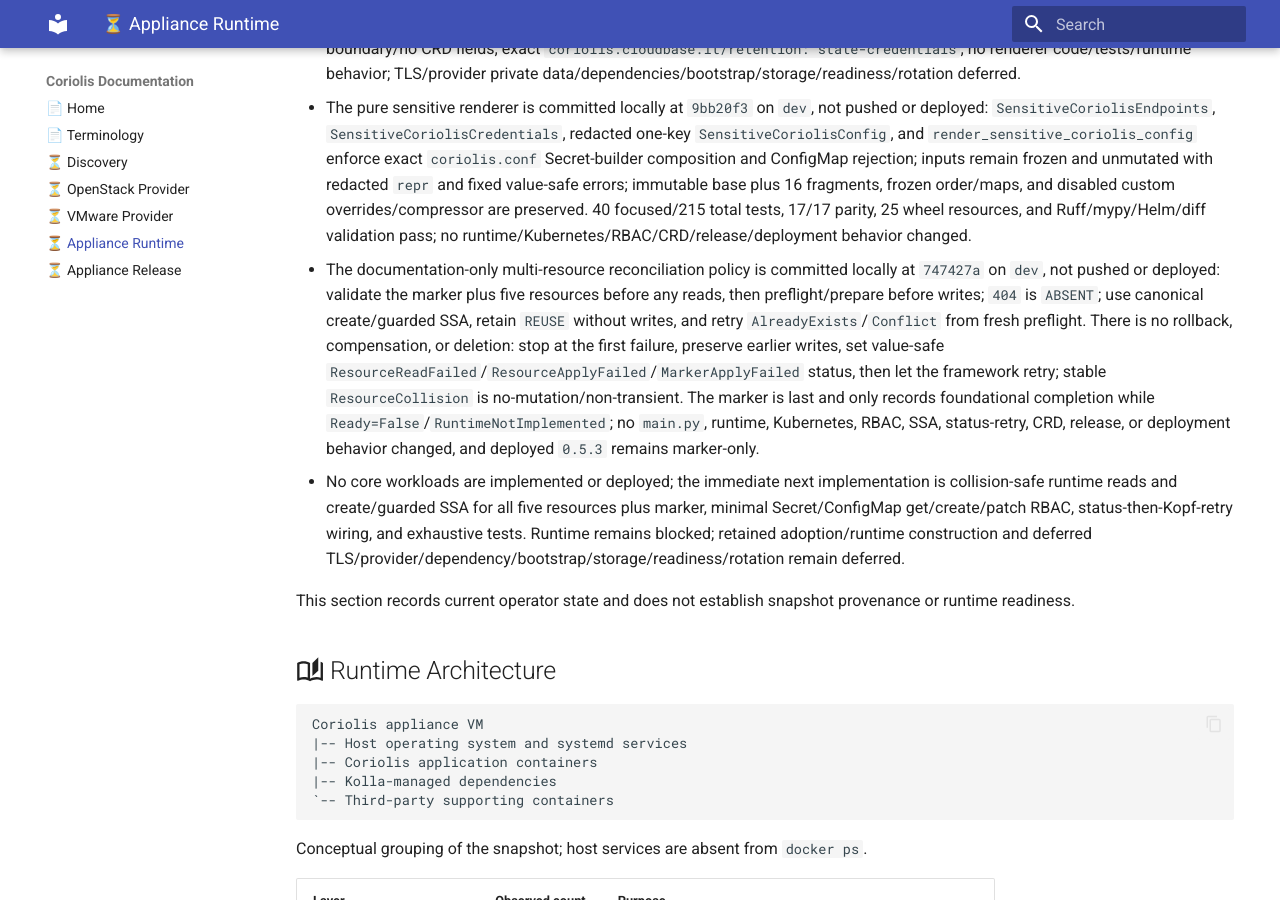
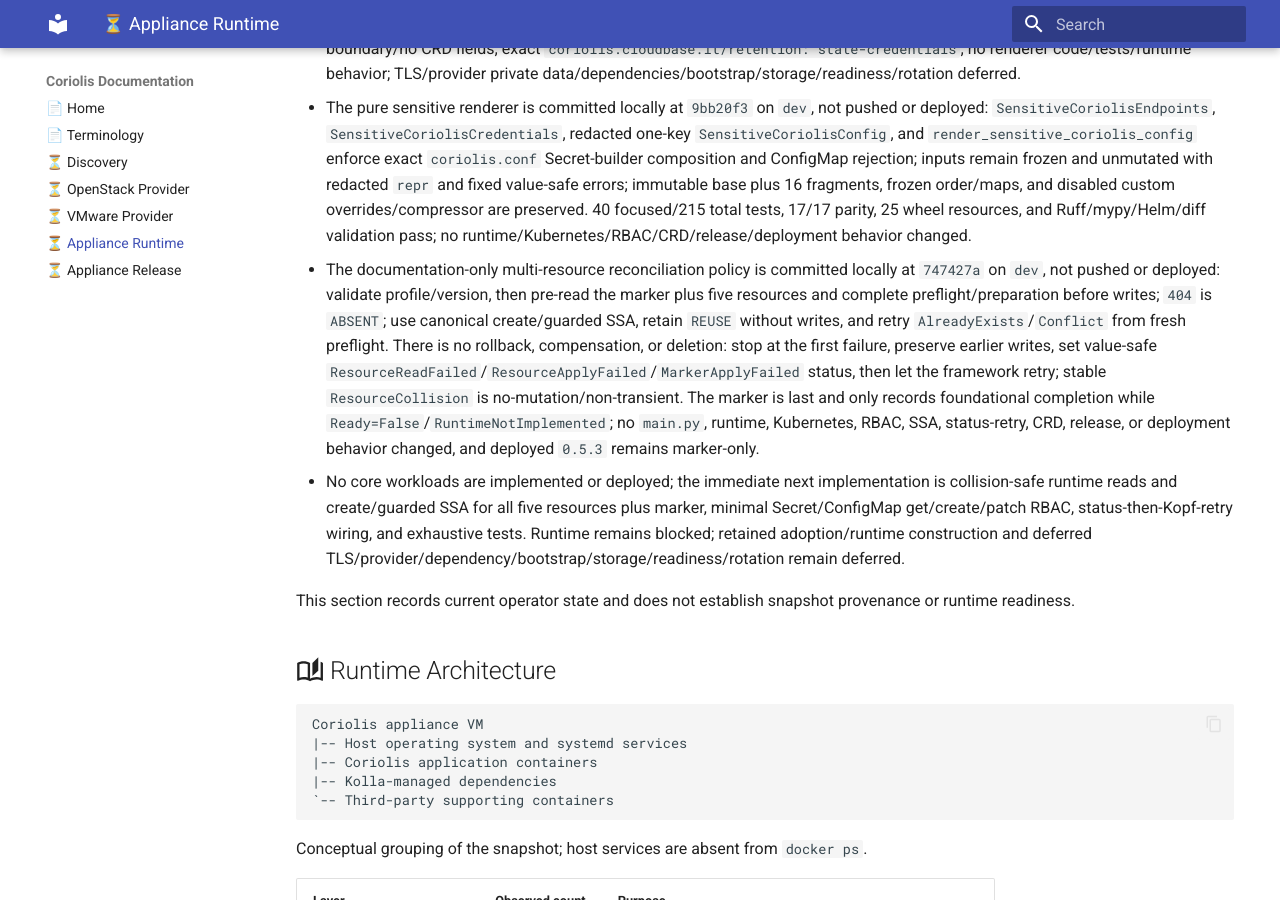
Before and after one commit to radumoisan/coriolis, an MkDocs documentation site: the page built from docs/appliance-runtime.md, in a window 1280 px wide and 900 px high, scrolled down 1766 px. Built offline with MkDocs 1.6.1 and Material for MkDocs 9.7.7, drawn with Linux system fonts in a browser that asks for light colours.

```diff
--- a/docs/appliance-runtime.md
+++ b/docs/appliance-runtime.md
@@ -32,7 +32,7 @@
 - The pure foundational five-resource preflight is committed locally at `35eac9b` on `dev`, not pushed or deployed: `OwnedClassification` treats an exact owner metadata/controller match as `MANAGED` despite content/type drift; all five resources receive metadata checks before retained semantics; semantic `ValueError` fails closed to `COLLISION`; generators run only for the corresponding `ABSENT` resource after collision-free validation; credentials are hidden from `repr` and remain value-safe. 23 focused/194 total tests pass; no runtime/Kubernetes/RBAC/CRD/release/deployment behavior changed.
 - The documentation-only sensitive `coriolis.conf` renderer contract is committed locally at `574efcf` on `dev`, not pushed or deployed: exact one-key owner-referenced Secret boundary; immutable upstream base template and all 16 provider fragments/provider order/maps; custom overrides and compressor disabled; explicit internal inputs/value-safe redacted boundary/no CRD fields; exact `coriolis.cloudbase.it/retention: state-credentials`; no renderer code/tests/runtime behavior; TLS/provider private data/dependencies/bootstrap/storage/readiness/rotation deferred.
 - The pure sensitive renderer is committed locally at `9bb20f3` on `dev`, not pushed or deployed: `SensitiveCoriolisEndpoints`, `SensitiveCoriolisCredentials`, redacted one-key `SensitiveCoriolisConfig`, and `render_sensitive_coriolis_config` enforce exact `coriolis.conf` Secret-builder composition and ConfigMap rejection; inputs remain frozen and unmutated with redacted `repr` and fixed value-safe errors; immutable base plus 16 fragments, frozen order/maps, and disabled custom overrides/compressor are preserved. 40 focused/215 total tests, 17/17 parity, 25 wheel resources, and Ruff/mypy/Helm/diff validation pass; no runtime/Kubernetes/RBAC/CRD/release/deployment behavior changed.
-- The documentation-only multi-resource reconciliation policy is committed locally at `747427a` on `dev`, not pushed or deployed: validate the marker plus five resources before any reads, then preflight/prepare before writes; `404` is `ABSENT`; use canonical create/guarded SSA, retain `REUSE` without writes, and retry `AlreadyExists`/`Conflict` from fresh preflight. There is no rollback, compensation, or deletion: stop at the first failure, preserve earlier writes, set value-safe `ResourceReadFailed`/`ResourceApplyFailed`/`MarkerApplyFailed` status, then let the framework retry; stable `ResourceCollision` is no-mutation/non-transient. The marker is last and only records foundational completion while `Ready=False`/`RuntimeNotImplemented`; no `main.py`, runtime, Kubernetes, RBAC, SSA, status-retry, CRD, release, or deployment behavior changed, and deployed `0.5.3` remains marker-only.
+- The documentation-only multi-resource reconciliation policy is committed locally at `747427a` on `dev`, not pushed or deployed: validate profile/version, then pre-read the marker plus five resources and complete preflight/preparation before writes; `404` is `ABSENT`; use canonical create/guarded SSA, retain `REUSE` without writes, and retry `AlreadyExists`/`Conflict` from fresh preflight. There is no rollback, compensation, or deletion: stop at the first failure, preserve earlier writes, set value-safe `ResourceReadFailed`/`ResourceApplyFailed`/`MarkerApplyFailed` status, then let the framework retry; stable `ResourceCollision` is no-mutation/non-transient. The marker is last and only records foundational completion while `Ready=False`/`RuntimeNotImplemented`; no `main.py`, runtime, Kubernetes, RBAC, SSA, status-retry, CRD, release, or deployment behavior changed, and deployed `0.5.3` remains marker-only.
 - No core workloads are implemented or deployed; the immediate next implementation is collision-safe runtime reads and create/guarded SSA for all five resources plus marker, minimal Secret/ConfigMap get/create/patch RBAC, status-then-Kopf-retry wiring, and exhaustive tests. Runtime remains blocked; retained adoption/runtime construction and deferred TLS/provider/dependency/bootstrap/storage/readiness/rotation remain deferred.
 
 This section records current operator state and does not establish snapshot provenance or runtime readiness.
```
